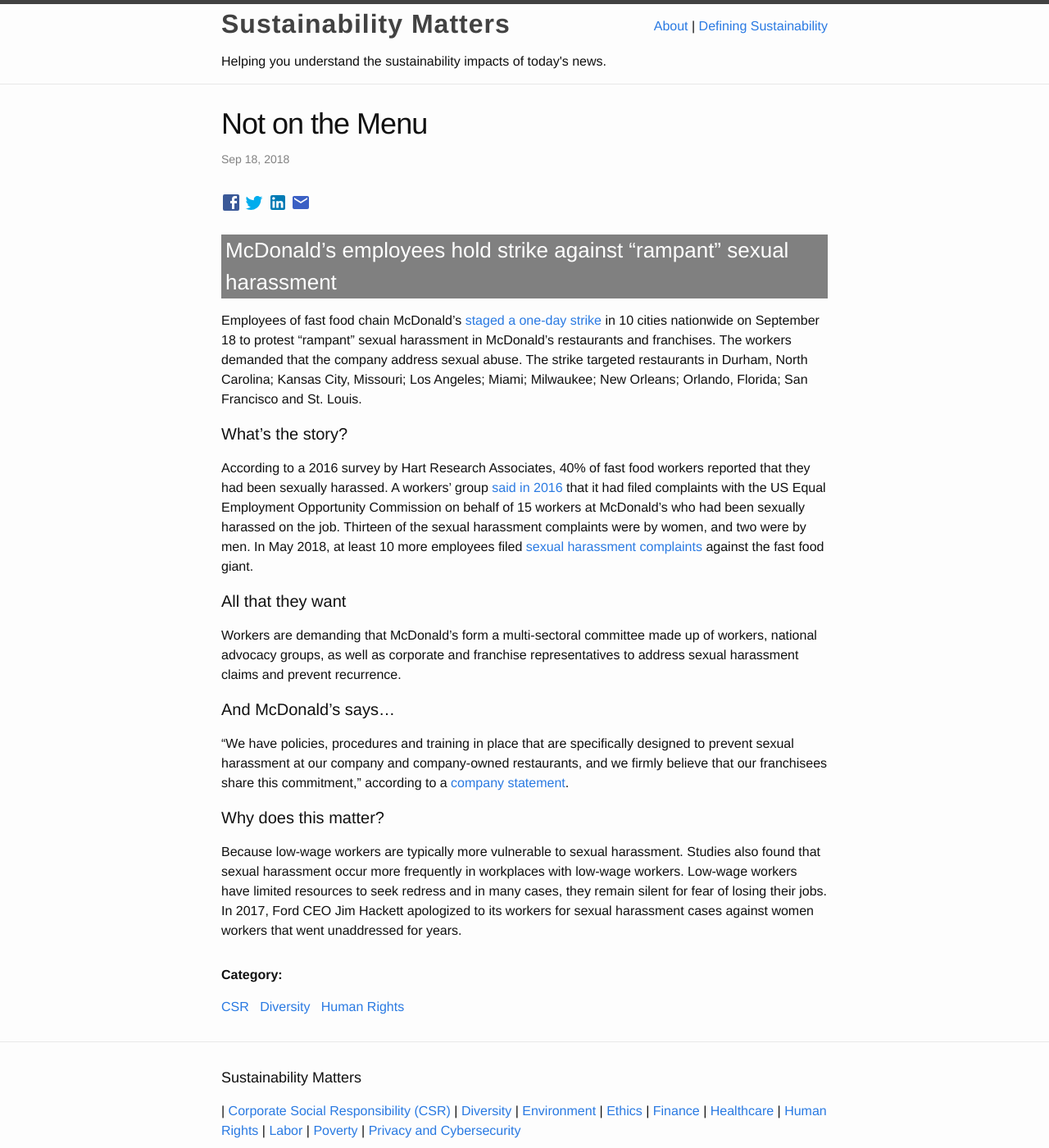
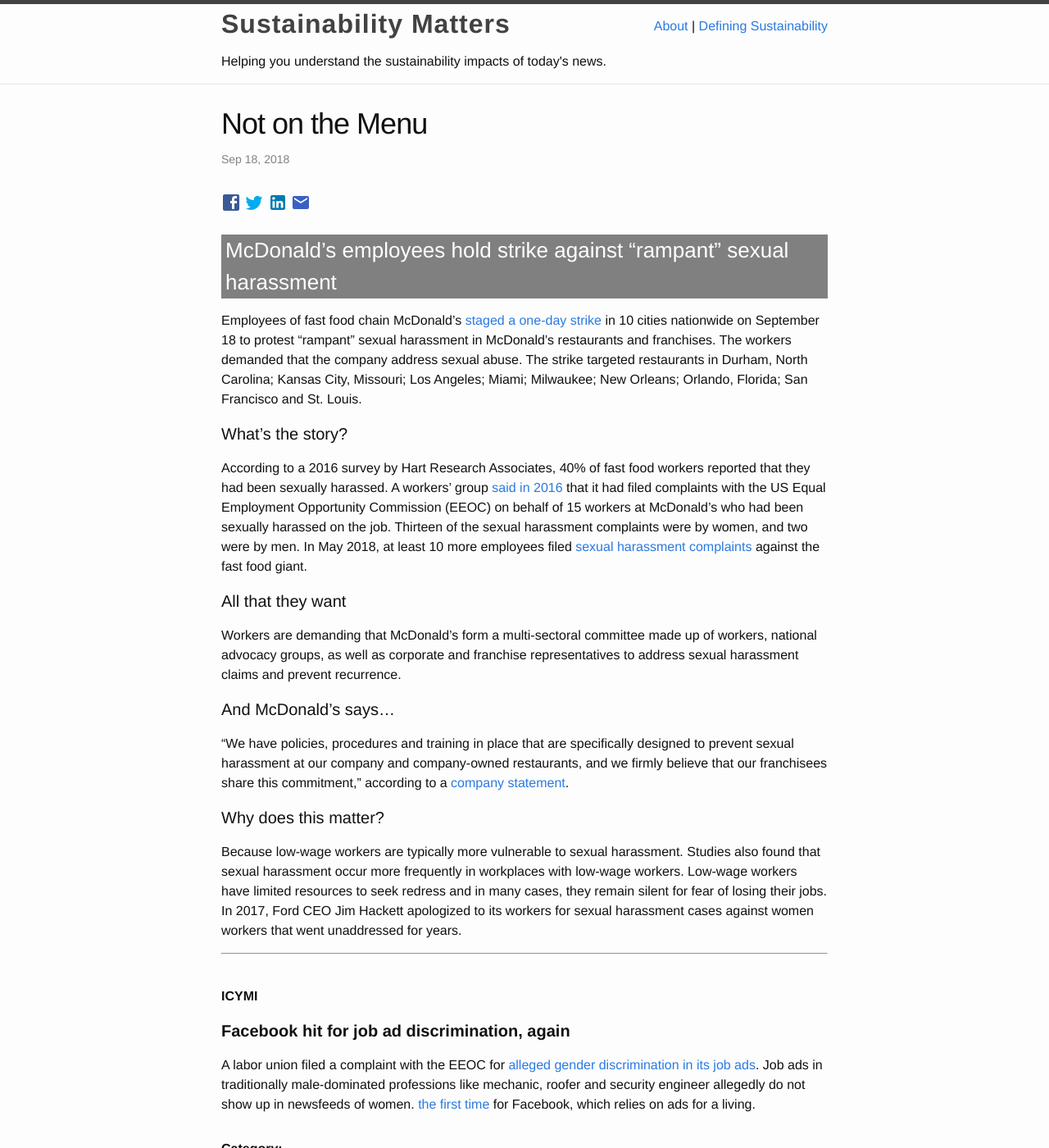
Before and after one commit to Sparkleleuk/Sustainability_Matters, a Jekyll site: the page built from _posts/2018-09-18-mcdonalds.markdown, in a window 1280 px wide and 1400 px high. Shown: the whole window at 82% size. Built offline with Jekyll 4.4.1, drawn with Linux system fonts in a browser that asks for light colours.

Commit message:
fix post

```diff
--- a/_posts/2018-09-18-mcdonalds.markdown
+++ b/_posts/2018-09-18-mcdonalds.markdown
@@ -11,7 +11,7 @@ Employees of fast food chain McDonald's <a href="https://www.theguardian.com/bus
 
 #### What's the story?
 
-According to a 2016 survey by Hart Research Associates, 40% of fast food workers reported that they had been sexually harassed. A workers' group <a href="https://www.reuters.com/article/us-mcdonalds-complaint-idUSKCN1251YN" target="_blank">said in 2016</a> that it had filed complaints with the US Equal Employment Opportunity Commission on behalf of 15 workers at McDonald's who had been sexually harassed on the job. Thirteen of the sexual harassment complaints were by women, and two were by men. In May 2018, at least 10 more employees filed <a href="https://www.nbcnews.com/news/us-news/10-mcdonald-s-workers-file-sex-harassment-claims-n876316" target="_blank">sexual harassment complaints</a> against the fast food giant.
+According to a 2016 survey by Hart Research Associates, 40% of fast food workers reported that they had been sexually harassed. A workers' group <a href="https://www.reuters.com/article/us-mcdonalds-complaint-idUSKCN1251YN" target="_blank">said in 2016</a> that it had filed complaints with the US Equal Employment Opportunity Commission (EEOC) on behalf of 15 workers at McDonald's who had been sexually harassed on the job. Thirteen of the sexual harassment complaints were by women, and two were by men. In May 2018, at least 10 more employees filed <a href="https://www.nbcnews.com/news/us-news/10-mcdonald-s-workers-file-sex-harassment-claims-n876316" target="_blank">sexual harassment complaints</a> against the fast food giant.
 
 #### All that they want
 
@@ -24,3 +24,12 @@ Workers are demanding that McDonald's form a multi-sectoral committee made up of
 #### Why does this matter?
 
 Because low-wage workers are typically more vulnerable to sexual harassment. Studies also found that sexual harassment occur more frequently in workplaces with low-wage workers. Low-wage workers have limited resources to seek redress and in many cases, they remain silent for fear of losing their jobs. In 2017, Ford CEO Jim Hackett apologized to its workers for sexual harassment cases against women workers that went unaddressed for years.
+
+* * *
+<br />
+
+**ICYMI**
+
+#### **Facebook hit for job ad discrimination, again**
+
+A labor union filed a complaint with the EEOC for <a href="https://www.bbc.com/news/technology-45569227" target="_blank">alleged gender discrimination in its job ads</a>. Job ads in traditionally male-dominated professions like mechanic, roofer and security engineer allegedly do not show up in newsfeeds of women. <a href="https://www.propublica.org/article/facebook-is-letting-job-advertisers-target-only-men" target="_blank"> the first time</a> for Facebook, which relies on ads for a living.
```
